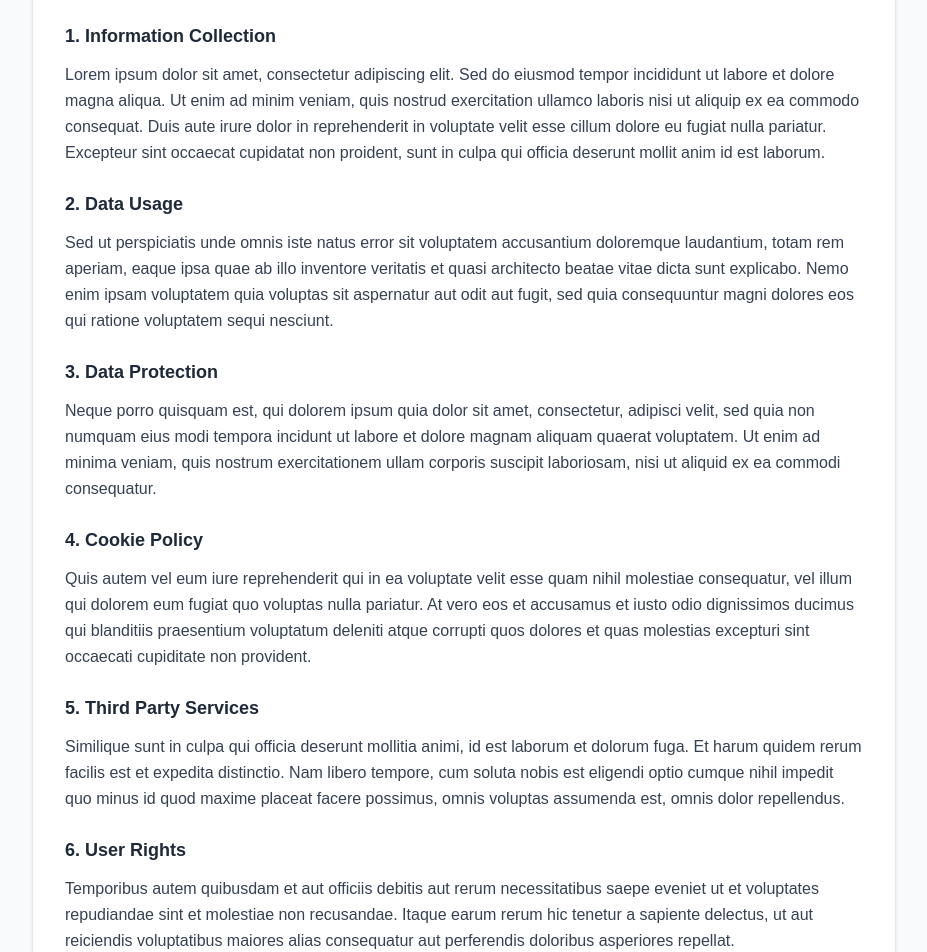
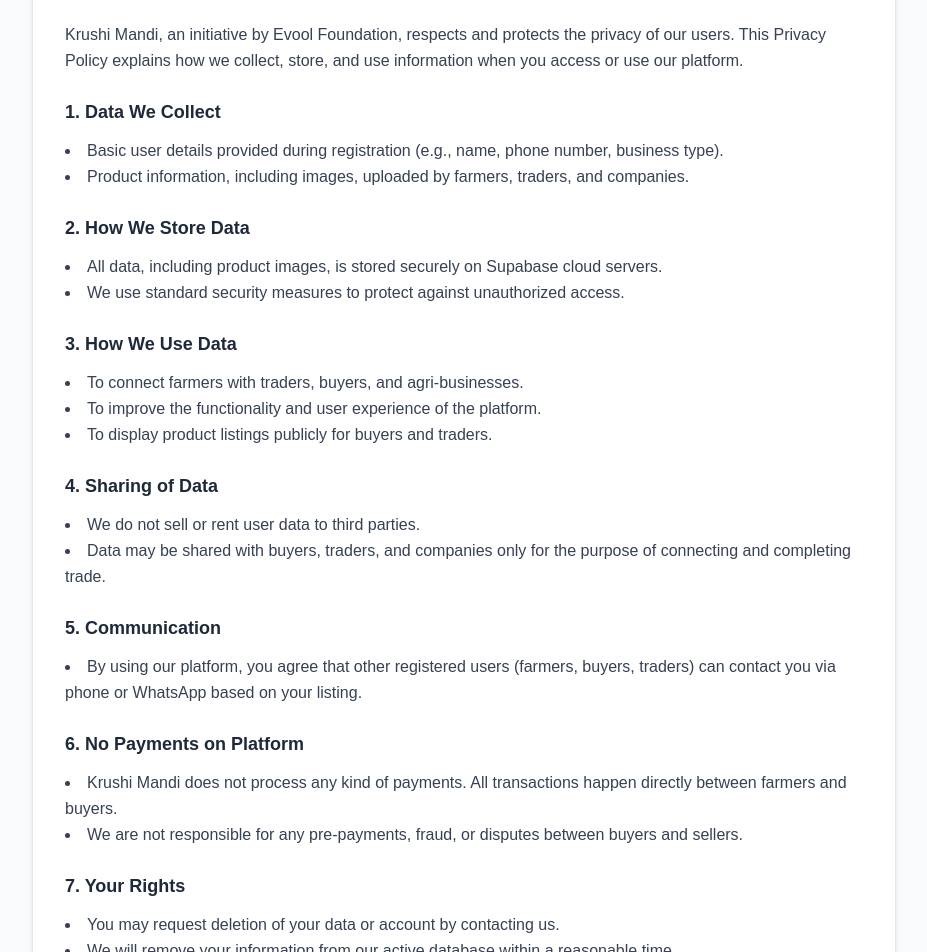
Before and after one commit to asura-mac/agri-marketplace, a Next.js app: page /privacy in a window 1280 px wide. Shown: the part 200-1152 px from the top of the page, without its empty margins (176-1103 px from the left). Built offline with nearby package versions, Linux system fonts and the light colour scheme; no server answers.

Commit message:
footer pages updated

```diff
--- a/src/app/privacy/page.tsx
+++ b/src/app/privacy/page.tsx
@@ -13,78 +13,65 @@ export default function PrivacyPolicyPage() {
           <h1 className="text-3xl font-bold text-gray-900 mb-8 text-center">Privacy Policy</h1>
 
           <div className="space-y-6">
+            <div className="text-gray-700 leading-relaxed">
+              <p>
+Krushi Mandi, an initiative by Evool Foundation, respects and protects the privacy of our users. This Privacy Policy explains how we collect, store, and use information when you access or use our platform.
+</p>
+            </div>
             <div>
-              <h2 className="text-lg font-semibold text-gray-800 mb-3">1. Information Collection</h2>
-              <p className="text-gray-700 leading-relaxed">
-                Lorem ipsum dolor sit amet, consectetur adipiscing elit. Sed do eiusmod tempor incididunt
-                ut labore et dolore magna aliqua. Ut enim ad minim veniam, quis nostrud exercitation
-                ullamco laboris nisi ut aliquip ex ea commodo consequat. Duis aute irure dolor in
-                reprehenderit in voluptate velit esse cillum dolore eu fugiat nulla pariatur. Excepteur
-                sint occaecat cupidatat non proident, sunt in culpa qui officia deserunt mollit anim
-                id est laborum.
-              </p>
+              <h2 className="text-lg font-semibold text-gray-800 mb-3">1. Data We Collect</h2>
+              <ul className="text-gray-700 leading-relaxed list-disc list-inside">
+                <li>Basic user details provided during registration (e.g., name, phone number, business type).</li>
+                <li>Product information, including images, uploaded by farmers, traders, and companies.</li>
+              </ul>
             </div>
 
             <div>
-              <h2 className="text-lg font-semibold text-gray-800 mb-3">2. Data Usage</h2>
-              <p className="text-gray-700 leading-relaxed">
-                Sed ut perspiciatis unde omnis iste natus error sit voluptatem accusantium doloremque
-                laudantium, totam rem aperiam, eaque ipsa quae ab illo inventore veritatis et quasi
-                architecto beatae vitae dicta sunt explicabo. Nemo enim ipsam voluptatem quia voluptas
-                sit aspernatur aut odit aut fugit, sed quia consequuntur magni dolores eos qui ratione
-                voluptatem sequi nesciunt.
-              </p>
+              <h2 className="text-lg font-semibold text-gray-800 mb-3">2. How We Store Data</h2>
+              <ul className="text-gray-700 leading-relaxed list-disc list-inside">
+                <li>All data, including product images, is stored securely on Supabase cloud servers.</li>
+                <li>We use standard security measures to protect against unauthorized access.</li>
+              </ul>
             </div>
 
             <div>
-              <h2 className="text-lg font-semibold text-gray-800 mb-3">3. Data Protection</h2>
-              <p className="text-gray-700 leading-relaxed">
-                Neque porro quisquam est, qui dolorem ipsum quia dolor sit amet, consectetur, adipisci
-                velit, sed quia non numquam eius modi tempora incidunt ut labore et dolore magnam
-                aliquam quaerat voluptatem. Ut enim ad minima veniam, quis nostrum exercitationem ullam
-                corporis suscipit laboriosam, nisi ut aliquid ex ea commodi consequatur.
-              </p>
+              <h2 className="text-lg font-semibold text-gray-800 mb-3">3. How We Use Data</h2>
+              <ul className="text-gray-700 leading-relaxed list-disc list-inside">
+                <li>To connect farmers with traders, buyers, and agri-businesses.</li>
+                <li>To improve the functionality and user experience of the platform.</li>
+                <li>To display product listings publicly for buyers and traders.</li>
+              </ul>
             </div>
 
             <div>
-              <h2 className="text-lg font-semibold text-gray-800 mb-3">4. Cookie Policy</h2>
-              <p className="text-gray-700 leading-relaxed">
-                Quis autem vel eum iure reprehenderit qui in ea voluptate velit esse quam nihil
-                molestiae consequatur, vel illum qui dolorem eum fugiat quo voluptas nulla pariatur.
-                At vero eos et accusamus et iusto odio dignissimos ducimus qui blanditiis praesentium
-                voluptatum deleniti atque corrupti quos dolores et quas molestias excepturi sint
-                occaecati cupiditate non provident.
-              </p>
+              <h2 className="text-lg font-semibold text-gray-800 mb-3">4. Sharing of Data</h2>
+              <ul className="text-gray-700 leading-relaxed list-disc list-inside">
+                <li>We do not sell or rent user data to third parties.</li>
+                <li>Data may be shared with buyers, traders, and companies only for the purpose of connecting and completing trade.</li>
+              </ul>
             </div>
 
             <div>
-              <h2 className="text-lg font-semibold text-gray-800 mb-3">5. Third Party Services</h2>
-              <p className="text-gray-700 leading-relaxed">
-                Similique sunt in culpa qui officia deserunt mollitia animi, id est laborum et dolorum
-                fuga. Et harum quidem rerum facilis est et expedita distinctio. Nam libero tempore,
-                cum soluta nobis est eligendi optio cumque nihil impedit quo minus id quod maxime
-                placeat facere possimus, omnis voluptas assumenda est, omnis dolor repellendus.
-              </p>
+              <h2 className="text-lg font-semibold text-gray-800 mb-3">5. Communication</h2>
+              <ul className="text-gray-700 leading-relaxed list-disc list-inside">
+                <li>By using our platform, you agree that other registered users (farmers, buyers, traders) can contact you via phone or WhatsApp based on your listing.</li>
+              </ul>
             </div>
 
             <div>
-              <h2 className="text-lg font-semibold text-gray-800 mb-3">6. User Rights</h2>
-              <p className="text-gray-700 leading-relaxed">
-                Temporibus autem quibusdam et aut officiis debitis aut rerum necessitatibus saepe
-                eveniet ut et voluptates repudiandae sint et molestiae non recusandae. Itaque earum
-                rerum hic tenetur a sapiente delectus, ut aut reiciendis voluptatibus maiores alias
-                consequatur aut perferendis doloribus asperiores repellat.
-              </p>
+              <h2 className="text-lg font-semibold text-gray-800 mb-3">6. No Payments on Platform</h2>
+              <ul className="text-gray-700 leading-relaxed list-disc list-inside">
+                <li>Krushi Mandi does not process any kind of payments. All transactions happen directly between farmers and buyers.</li>
+                <li>We are not responsible for any pre-payments, fraud, or disputes between buyers and sellers.</li>
+              </ul>
             </div>
 
             <div>
-              <h2 className="text-lg font-semibold text-gray-800 mb-3">7. Contact Information</h2>
-              <p className="text-gray-700 leading-relaxed">
-                Lorem ipsum dolor sit amet, consectetur adipiscing elit, sed do eiusmod tempor incididunt
-                ut labore et dolore magna aliqua. Ut enim ad minim veniam, quis nostrud exercitation
-                ullamco laboris nisi ut aliquip ex ea commodo consequat. Duis aute irure dolor in
-                reprehenderit in voluptate velit esse cillum dolore eu fugiat nulla pariatur.
-              </p>
+              <h2 className="text-lg font-semibold text-gray-800 mb-3">7. Your Rights</h2>
+              <ul className="text-gray-700 leading-relaxed list-disc list-inside">
+                <li>You may request deletion of your data or account by contacting us.</li>
+                <li>We will remove your information from our active database within a reasonable time.</li>
+              </ul>
             </div>
           </div>
         </div>
@@ -95,29 +82,8 @@ export default function PrivacyPolicyPage() {
 
 // Krushi Mandi, an initiative by Evool Foundation, respects and protects the privacy of our users. This Privacy Policy explains how we collect, store, and use information when you access or use our platform.
 
-// Data We Collect
-// 	•	Basic user details provided during registration (e.g., name, phone number, business type).
-// 	•	Product information, including images, uploaded by farmers, traders, and companies.
 
-// 2. How We Store Data
-// 	•	All data, including product images, is stored securely on Supabase cloud servers.
-// 	•	We use standard security measures to protect against unauthorized access.
 
-// 3. How We Use Data
-// 	•	To connect farmers with traders, buyers, and agri-businesses.
-// 	•	To improve the functionality and user experience of the platform.
-// 	•	To display product listings publicly for buyers and traders.
-
-// 4. Sharing of Data
-// 	•	We do not sell or rent user data to third parties.
-// 	•	Data may be shared with buyers, traders, and companies only for the purpose of connecting and completing trade.
-
-// 5. Communication
-// 	•	By using our platform, you agree that other registered users (farmers, buyers, traders) can contact you via phone or WhatsApp based on your listing.
-
-// 6. No Payments on Platform
-// 	•	Krushi Mandi does not process any kind of payments. All transactions happen directly between farmers and buyers.
-// 	•	We are not responsible for any pre-payments, fraud, or disputes between buyers and sellers.
 
 // 7. Your Rights
 // 	•	You may request deletion of your data or account by contacting us.
--- a/src/app/terms/page.tsx
+++ b/src/app/terms/page.tsx
@@ -13,78 +13,62 @@ export default function TermsAndConditionsPage() {
           <h1 className="text-3xl font-bold text-gray-900 mb-8 text-center">Terms and Conditions</h1>
 
           <div className="space-y-6">
+            <div className="text-gray-700 leading-relaxed">
+              <p>Welcome to Krushi Mandi, a platform by Evool Foundation. By accessing or using our platform, you agree to the following Terms and Conditions:</p>
+            </div>
             <div>
-              <h2 className="text-lg font-semibold text-gray-800 mb-3">1. Acceptance of Terms</h2>
-              <p className="text-gray-700 leading-relaxed">
-                Lorem ipsum dolor sit amet, consectetur adipiscing elit. Sed do eiusmod tempor incididunt
-                ut labore et dolore magna aliqua. Ut enim ad minim veniam, quis nostrud exercitation
-                ullamco laboris nisi ut aliquip ex ea commodo consequat. Duis aute irure dolor in
-                reprehenderit in voluptate velit esse cillum dolore eu fugiat nulla pariatur. Excepteur
-                sint occaecat cupidatat non proident, sunt in culpa qui officia deserunt mollit anim
-                id est laborum.
-              </p>
+              <h2 className="text-lg font-semibold text-gray-800 mb-3">1. Nature of Platform</h2>
+              <ul className="text-gray-700 leading-relaxed list-disc list-inside">
+                <li>Krushi Mandi is a free platform that connects farmers, traders, buyers, and agricultural businesses.</li>
+                <li>We provide listings, product information, and contact details but do not participate in actual trade.</li>
+              </ul>
             </div>
 
             <div>
               <h2 className="text-lg font-semibold text-gray-800 mb-3">2. User Responsibilities</h2>
-              <p className="text-gray-700 leading-relaxed">
-                Sed ut perspiciatis unde omnis iste natus error sit voluptatem accusantium doloremque
-                laudantium, totam rem aperiam, eaque ipsa quae ab illo inventore veritatis et quasi
-                architecto beatae vitae dicta sunt explicabo. Nemo enim ipsam voluptatem quia voluptas
-                sit aspernatur aut odit aut fugit, sed quia consequuntur magni dolores eos qui ratione
-                voluptatem sequi nesciunt.
-              </p>
+              <ul className="text-gray-700 leading-relaxed list-disc list-inside">
+                <li>Users are responsible for the accuracy of the information and product images they upload.</li>
+                <li>Farmers, traders, and buyers must directly verify the quality, price, and authenticity of any product before making a purchase.</li>
+              </ul>
             </div>
 
             <div>
-              <h2 className="text-lg font-semibold text-gray-800 mb-3">3. Service Availability</h2>
-              <p className="text-gray-700 leading-relaxed">
-                Neque porro quisquam est, qui dolorem ipsum quia dolor sit amet, consectetur, adipisci
-                velit, sed quia non numquam eius modi tempora incidunt ut labore et dolore magnam
-                aliquam quaerat voluptatem. Ut enim ad minima veniam, quis nostrum exercitationem ullam
-                corporis suscipit laboriosam, nisi ut aliquid ex ea commodi consequatur.
-              </p>
+              <h2 className="text-lg font-semibold text-gray-800 mb-3">3. Payments and Transactions</h2>
+              <ul className="text-gray-700 leading-relaxed list-disc list-inside">
+                <li>Krushi Mandi does not provide any payment gateway or escrow service.</li>
+                <li>Any payments made outside the platform are solely between buyer and seller.</li>
+                <li>We are not responsible for fraud, non-delivery, pre-payments, or disputes.</li>
+              </ul>
             </div>
 
             <div>
-              <h2 className="text-lg font-semibold text-gray-800 mb-3">4. Intellectual Property</h2>
-              <p className="text-gray-700 leading-relaxed">
-                Quis autem vel eum iure reprehenderit qui in ea voluptate velit esse quam nihil
-                molestiae consequatur, vel illum qui dolorem eum fugiat quo voluptas nulla pariatur.
-                At vero eos et accusamus et iusto odio dignissimos ducimus qui blanditiis praesentium
-                voluptatum deleniti atque corrupti quos dolores et quas molestias excepturi sint
-                occaecati cupiditate non provident.
-              </p>
+              <h2 className="text-lg font-semibold text-gray-800 mb-3">4. Content Ownership</h2>
+              <ul className="text-gray-700 leading-relaxed list-disc list-inside">
+                <li>Users retain ownership of the content and product images they upload.</li>
+                <li>By uploading content, users grant Krushi Mandi a license to display and share the content publicly on the platform.</li>
+              </ul>
             </div>
 
             <div>
               <h2 className="text-lg font-semibold text-gray-800 mb-3">5. Limitation of Liability</h2>
-              <p className="text-gray-700 leading-relaxed">
-                Similique sunt in culpa qui officia deserunt mollitia animi, id est laborum et dolorum
-                fuga. Et harum quidem rerum facilis est et expedita distinctio. Nam libero tempore,
-                cum soluta nobis est eligendi optio cumque nihil impedit quo minus id quod maxime
-                placeat facere possimus, omnis voluptas assumenda est, omnis dolor repellendus.
-              </p>
+              <ul className="text-gray-700 leading-relaxed list-disc list-inside">
+                <li>Krushi Mandi and Evool Foundation are not liable for any financial loss, fraud, or disputes arising between farmers, traders, buyers, or companies.</li>
+                <li>We only act as a connecting platform.</li>
+              </ul>
             </div>
 
             <div>
-              <h2 className="text-lg font-semibold text-gray-800 mb-3">6. Termination</h2>
-              <p className="text-gray-700 leading-relaxed">
-                Temporibus autem quibusdam et aut officiis debitis aut rerum necessitatibus saepe
-                eveniet ut et voluptates repudiandae sint et molestiae non recusandae. Itaque earum
-                rerum hic tenetur a sapiente delectus, ut aut reiciendis voluptatibus maiores alias
-                consequatur aut perferendis doloribus asperiores repellat.
-              </p>
+              <h2 className="text-lg font-semibold text-gray-800 mb-3">6. Termination of Use</h2>
+              <ul className="text-gray-700 leading-relaxed list-disc list-inside">
+                <li>We reserve the right to suspend or terminate accounts that misuse the platform, upload false information, or violate these Terms.</li>
+              </ul>
             </div>
 
             <div>
               <h2 className="text-lg font-semibold text-gray-800 mb-3">7. Governing Law</h2>
-              <p className="text-gray-700 leading-relaxed">
-                Lorem ipsum dolor sit amet, consectetur adipiscing elit, sed do eiusmod tempor incididunt
-                ut labore et dolore magna aliqua. Ut enim ad minim veniam, quis nostrud exercitation
-                ullamco laboris nisi ut aliquip ex ea commodo consequat. Duis aute irure dolor in
-                reprehenderit in voluptate velit esse cillum dolore eu fugiat nulla pariatur.
-              </p>
+              <ul className="text-gray-700 leading-relaxed list-disc list-inside">
+                <li>These Terms shall be governed by and interpreted under the laws of India.</li>
+              </ul>
             </div>
           </div>
         </div>
--- a/src/components/Icons/NutsIcon.tsx
+++ b/src/components/Icons/NutsIcon.tsx
@@ -6,10 +6,10 @@ export default function NutsIcon({ className }: { className?: string }) {
 <path d="M11.4896 34.8592C47.7407 14.5795 58.7377 16.2724 91.4732 34.8592C110.001 45.379 104.195 71.9836 91.4732 65.8543C58.1721 49.8093 40.5885 49.4945 11.4896 65.8543C-1.72332 71.4686 -4.53577 47.1785 11.4896 34.8592Z" fill="#001690"/>
 </g>
 <path d="M54.0512 1.75016C53.0206 0.114778 50.8595 -0.375553 49.2241 0.654978C47.5887 1.68551 47.0984 3.84666 48.1289 5.48204L51.09 3.6161L54.0512 1.75016ZM51.09 3.6161L48.1289 5.48204C50.6185 9.43284 51.4498 11.9059 51.4928 13.9341C51.5352 15.9358 50.8245 18.0765 48.8704 21.4397L51.8967 23.198L54.923 24.9563C57.0794 21.2447 58.5749 17.7356 58.4912 13.7857C58.408 9.86225 56.7807 6.08179 54.0512 1.75016L51.09 3.6161Z" fill="#001690"/>
-<path d="M20.5447 79.8645C21.5825 100.945 24.8202 109.129 30.8463 112.958" stroke="#001690" stroke-width="4" stroke-linecap="round"/>
+<path d="M20.5447 79.8645C21.5825 100.945 24.8202 109.129 30.8463 112.958" stroke="#001690" strokeWidth="4" strokeLinecap="round"/>
 <defs>
-<filter id="filter0_d_166_341" x="0.5" y="20.2773" width="102.791" height="49.4827" filterUnits="userSpaceOnUse" color-interpolation-filters="sRGB">
-<feFlood flood-opacity="0" result="BackgroundImageFix"/>
+<filter id="filter0_d_166_341" x="0.5" y="20.2773" width="102.791" height="49.4827" filterUnits="userSpaceOnUse" colorInterpolationFilters="sRGB">
+<feFlood floodOpacity="0" result="BackgroundImageFix"/>
 <feColorMatrix in="SourceAlpha" type="matrix" values="0 0 0 0 0 0 0 0 0 0 0 0 0 0 0 0 0 0 127 0" result="hardAlpha"/>
 <feOffset dy="3"/>
 <feComposite in2="hardAlpha" operator="out"/>
```
